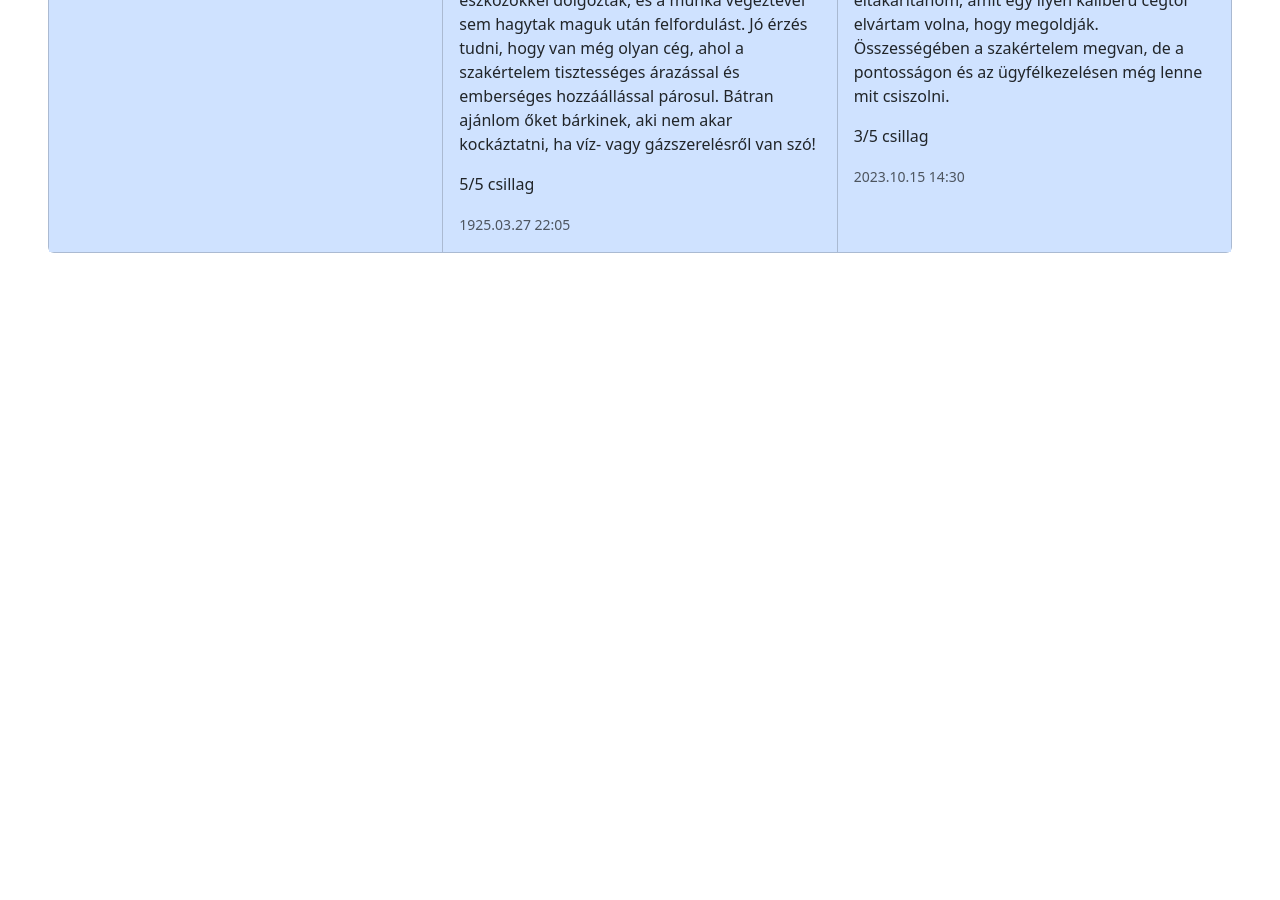
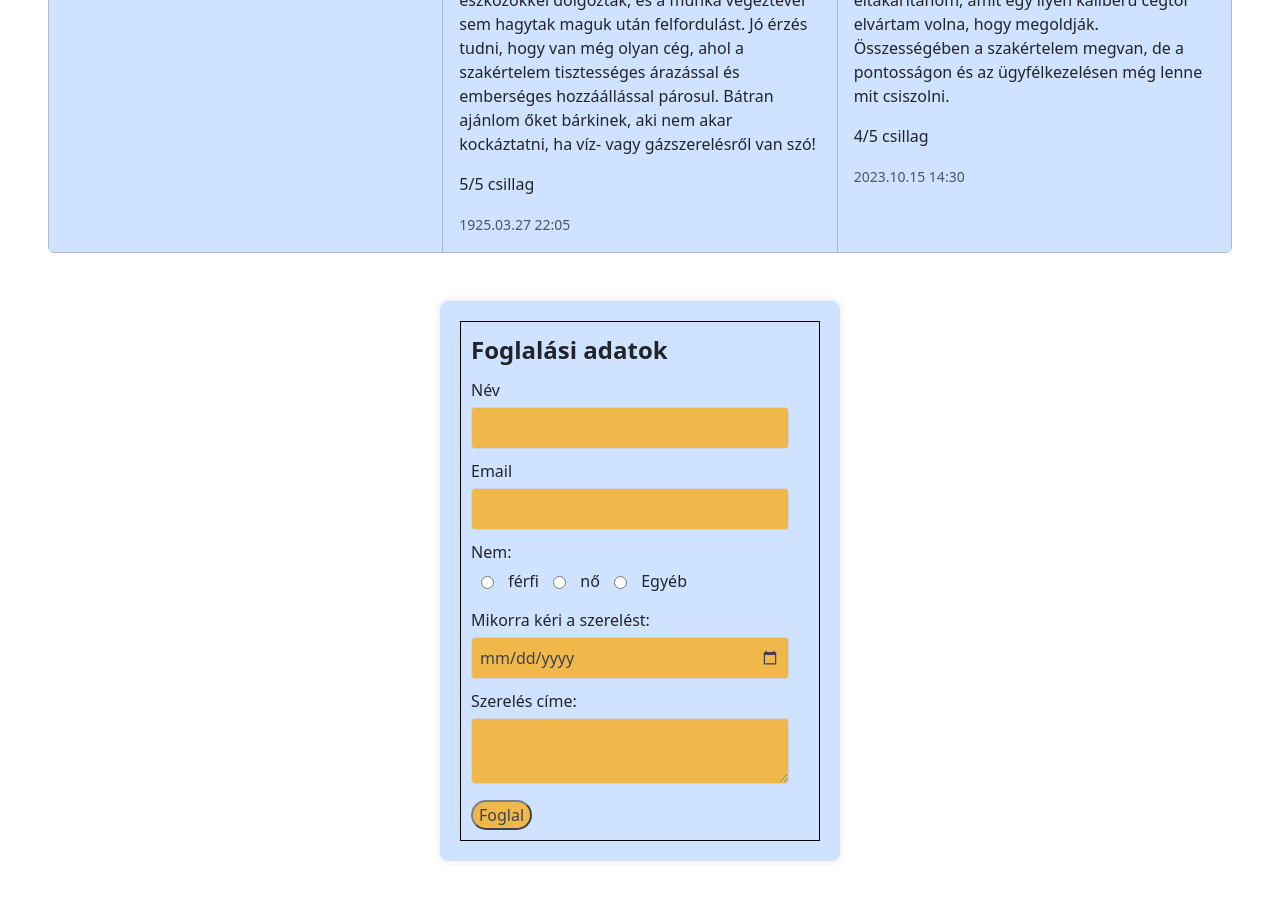
Before and after one commit to heizlerzalan/vizesgaz, a plain HTML site: page index.html in a window 1280 px wide. Shown: the part 1840-2740 px from the top of the page. Before the commit the page ends 2093 px from the top, so only its background shows below. Drawn offline with nearby package versions, Linux system fonts and the light colour scheme.

Commit message:
majdnem kész oldal

```diff
--- a/index.css
+++ b/index.css
@@ -0,0 +1,57 @@
+
+
+form {
+    width: 400px;
+    padding: 20px;
+    border-radius: 8px;
+    box-shadow: 0 0 10px rgba(0, 0, 0, 0.1);
+}
+
+fieldset {
+    border: 1px solid black;
+    padding: 10px;
+    margin: 0;
+}
+
+legend {
+    font-weight: bold;
+    margin-bottom: 10px;
+}
+
+label {
+    display: block;
+    margin-bottom: 5px;
+}
+
+input[type="text"],
+input[type="email"],
+input[type="password"],
+textarea,
+input[type="date"] {
+    width: calc(100% - 20px);
+    padding: 8px;
+    margin-bottom: 10px;
+    box-sizing: border-box;
+    border: 1px solid #ccc;
+    border-radius: 4px;
+}
+
+.gender-group {
+    margin-bottom: 10px;
+}
+
+.gender-group label {
+    display: inline-block;
+    margin-left: 10px;
+}
+
+input[type="radio"] {
+    margin-left: 10px;
+    vertical-align: middle;
+}
+
+input[type="submit"] {
+    padding: 10px 20px;
+    border-radius: 5px;
+    cursor: pointer;
+}
--- a/index.html
+++ b/index.html
@@ -5,6 +5,8 @@
     <meta charset="UTF-8">
     <meta name="viewport" content="width=device-width, initial-scale=1.0">
     <title>Lakatos Armandó</title>
+    <link href="https://unpkg.com/aos@2.3.1/dist/aos.css" rel="stylesheet">
+    <script src="https://unpkg.com/aos@2.3.1/dist/aos.js"></script>
     <link href="https://cdn.jsdelivr.net/npm/bootstrap@5.3.0/dist/css/bootstrap.min.css" rel="stylesheet">
     <link rel="stylesheet" href="index.css">
 </head>
@@ -13,15 +15,20 @@
         background-color: orange;
         width: max-content;
     }
+
+    .bgorange1 {
+        background-color: orange;
+        opacity: 0.7;
+    }
 </style>
 
 <body>
     <nav class="navbar bg-primary">
         <div class="container-fluid">
-            <a class="navbar-brand" href="#">
+            <a class="navbar-brand" href="img/logo.png">
                 <img src="img/logo2.png" alt="munka közben" width="90vw" class="d-inline-block align-text-top">
-                <span class="align-middle height:100% text-white">Lakatos Armandó</span>
             </a>
+            <span class="align-middle height:100% text-white bold">Lakatos Armandó</span>
         </div>
     </nav>
     <div id="carouselExampleCaptions" class="carousel slide">
@@ -61,9 +68,10 @@
             </div>
         </div>
     </div>
-    <div class="card-group mx-5 rounded-top">
+    <div class="card-group mx-5 rounded-top" data-aos="fade-up">
         <div class="card ml-5 rounded-top bg-primary-subtle">
-            <img src="img/elegedett1.png" class="card-img-top rounded-top rounded-bottom-circle" alt="Elegedett ügyfél" title="Elegedett ügyfél">
+            <img src="img/elegedett1.png" class="card-img-top rounded-top rounded-bottom-circle" alt="Elegedett ügyfél"
+                title="Elegedett ügyfél">
             <div class="card-body bg-primary-subtle">
                 <h5 class="card-title">Komment #1</h5>
                 <p class="card-text">Maximálisan elégedett vagyok! FixCső pontosan érkezett a csőtörés elhárítására.
@@ -75,7 +83,8 @@
             </div>
         </div>
         <div class="card rounded-top bg-primary-subtle">
-            <img src="img/elegedett2.png" class="card-img-top rounded-top rounded-bottom-circle" alt="Elegedett ügyfél" title="Elegedett ügyfél">
+            <img src="img/elegedett2.png" class="card-img-top rounded-top rounded-bottom-circle" alt="Elegedett ügyfél"
+                title="Elegedett ügyfél">
             <div class="card-body bg-primary-subtle">
                 <h5 class="card-title">Komment #2</h5>
                 <p class="card-text">Őszintén szólva, tartottam tőle, hogy napokig szakember nélkül maradunk a csőtörés
@@ -92,7 +101,8 @@
             </div>
         </div>
         <div class="card ml-5 rounded-top bg-primary-subtle">
-            <img src="img/elegedett3.png" class="card-img-top rounded-top rounded-bottom-circle bg-primary-subtle" alt="Elegedett ügyfél" title="Elegedett ügyfél">
+            <img src="img/elegedett3.png" class="card-img-top rounded-top rounded-bottom-circle bg-primary-subtle"
+                alt="Elegedett ügyfél" title="Elegedett ügyfél">
             <div class="card-body bg-primary-subtle">
                 <h5 class="card-title">Komment #3</h5>
                 <p class="card-text">A FixCső szakemberei végezték nálunk a gázkazán éves karbantartását és egy kisebb
@@ -104,12 +114,58 @@
                     csomagolást is nekem kellett eltakarítanom, amit egy ilyen kaliberű cégtől elvártam volna, hogy
                     megoldják. Összességében a szakértelem megvan, de a pontosságon és az ügyfélkezelésen még lenne mit
                     csiszolni.</p>
-                <p class="card-text">3/5 csillag</p>
+                <p class="card-text">4/5 csillag</p>
                 <p class="card-text"><small class="text-body-secondary">2023.10.15 14:30</small></p>
             </div>
         </div>
     </div>
+    <form class="mx-auto bg-primary-subtle my-5" data-aos="fade-up">
+        <fieldset>
+            <legend>Foglalási adatok</legend>
+            <label for="name">Név</label>
+            <input type="text" id="name" name="name" required class="bgorange1" />
+            <label for="email">Email</label>
+            <input type="email" id="email" name="email" required class="bgorange1" />
+            <label>Nem:</label>
+            <div class="gender-group">
+                <input type="radio" name="gender" value="male" id="male" required" />
+                <label for="male">férfi</label>
+                <input type="radio" name="gender" value="female" id="female" />
+                <label for="female">nő</label>
+                <input type="radio" name="gender" value="others" id="others" />
+                <label for="others">Egyéb</label>
+            </div>
+            <label for="dob">Mikorra kéri a szerelést:</label>
+            <input type="date" id="dob" name="dob" required class="bgorange1" />
+            <label for="address">Szerelés címe:</label>
+            <textarea id="address" name="address" required class="bgorange1"></textarea>
+            <button type="button" class="rounded-5 bgorange1" data-bs-toggle="modal" data-bs-target="#siker">
+                Foglal
+            </button>
+        </fieldset>
+    </form>
+    <div class="modal fade" id="siker" tabindex="-1" aria-labelledby="exampleModalLabel" aria-hidden="true">
+        <div class="modal-dialog">
+            <div class="modal-content">
+                <div class="modal-header">
+                    <h5 class="modal-title" id="exampleModalLabel">Foglalás megerősítése</h5>
+                    <button type="button" class="btn-close" data-bs-dismiss="modal" aria-label="Close"></button>
+                </div>
+                <div class="modal-body">
+                    Köszönjük a foglalást! Kollégáink hamarosan felveszik önnel a kapcsolatot a részletek egyeztetése
+                    érdekében.
+                </div>
+                <div class="modal-footer">
+                    <button type="button" class="btn btn-secondary" data-bs-dismiss="modal">értem</button>
+                </div>
+            </div>
+        </div>
+    </div>
+    <script>
+        AOS.init();
+    </script>
     <script src="https://cdn.jsdelivr.net/npm/bootstrap@5.3.0/dist/js/bootstrap.bundle.min.js"></script>
+    <script src="script.js"></script>
 </body>
 
 </html>
```
Also changed, not shown: script.js (added).
